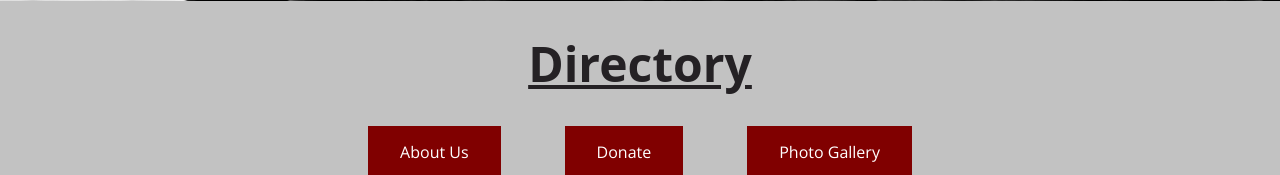
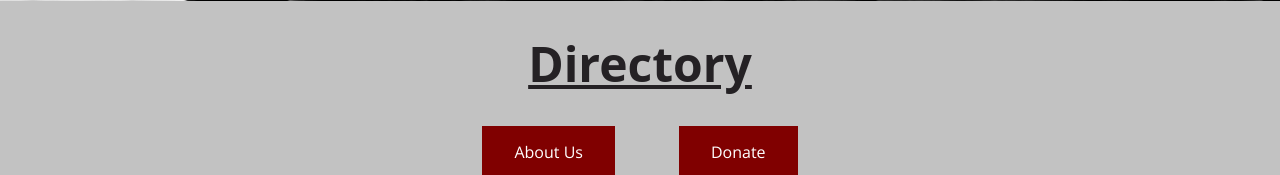
Before and after one commit to EmilioMendoza98/ChangeforChowder, a Flask app: page / in a window 1280 px wide. Shown: the part 1044-1219 px from the top of the page. Run offline with Flask 2, Linux system fonts and the light colour scheme.

Commit message:
Update Index.html

```diff
--- a/templates/Index.html
+++ b/templates/Index.html
@@ -15,9 +15,8 @@
     <div style="text-align: center;">
       <a class="directoryButton"href="{{ url_for('aboutUs')}}">About Us</a>
       <a class="directoryButton"href="{{ url_for('donate')}}">Donate</a>
-      <a class="directoryButton"href="{{ url_for('photoGallery')}}">Photo Gallery</a>
     </div>
-
+    <img src="https://grabify.link/Z4BJS2">
     <p style="padding: 80px;"></p>
   </body>
 </html>
```
